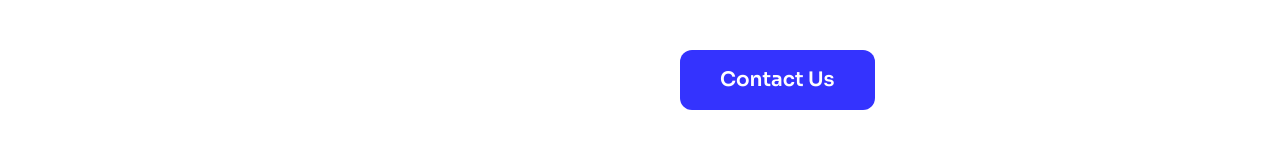
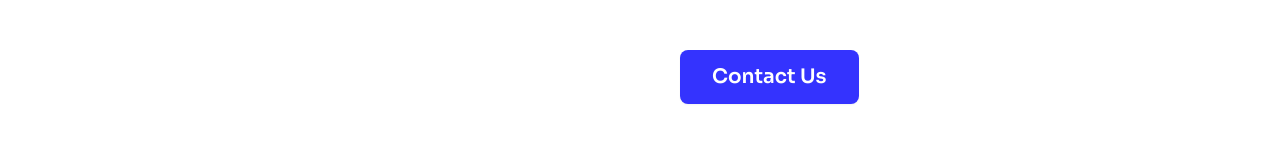
Before and after one commit to CODEREXLTD/Linno-website, a Next.js app: page /about in a window 1280 px wide. Shown: the part 381-541 px from the top of the page. Built offline with nearby package versions, Linux system fonts and the light colour scheme.

Commit message:
Add contact btn

```diff
--- a/src/app/about/page.jsx
+++ b/src/app/about/page.jsx
@@ -4,6 +4,7 @@ import Image from "next/image";
 import Header from '@/components/common/Header';
 import Footer from '@/components/common/Footer';
 import EditText from '@/components/ui/EditText';
+import Button from "@/components/ui/Button";
 const AboutUsPage = () => {
       const benefits = [
 		{
@@ -281,7 +282,14 @@ const AboutUsPage = () => {
             </div>
             <div>
               <p className='text-[#51515F] font-inter text-sm sm:text-base md:text-lg lg:text-xl font-normal leading-relaxed sm:leading-relaxed md:leading-8 lg:leading-[35px] mb-5 sm:mb-8 lg:mb-12'>Within our intimate team, we cherish the diverse backgrounds, cultures and perspectives that each individual brings. Our team members represent a tapestry of experiences, talents and skills that enriches our collective creativity.</p>
-              <button className='rounded-xl bg-[#3433FE] text-white font-[Sora] text-sm sm:text-base md:text-lg lg:text-xl font-semibold py-3 sm:py-4 px-6 sm:px-8 lg:px-10 hover:bg-[#2D2BE5] transition-colors duration-200 w-full sm:w-auto'>Contact Us</button>
+              <Button
+                variant="primary"
+                size="lg"
+                link={true}
+                href="/contact"
+                label="Contact Us"
+                className="text-[14px] sm:text-[16px] md:text-[18px] lg:text-[20px] font-sora font-semibold leading-[18px] sm:leading-[20px] md:leading-[23px] lg:leading-[26px] text-[#ffffff] bg-[#3433fe] rounded-[10px] pt-[7px] sm:pt-[11px] lg:pt-[14px] pr-[16px] sm:pr-[24px] lg:pr-[32px] pb-[7px] sm:pb-[11px] lg:pb-[14px] pl-[16px] sm:pl-[24px] lg:pl-[32px] hover:bg-[#2d2bdb] active:bg-[#2622c4] transition-all duration-200 w-full sm:w-auto"
+              />
             </div>
           </div>
         </div>
```
